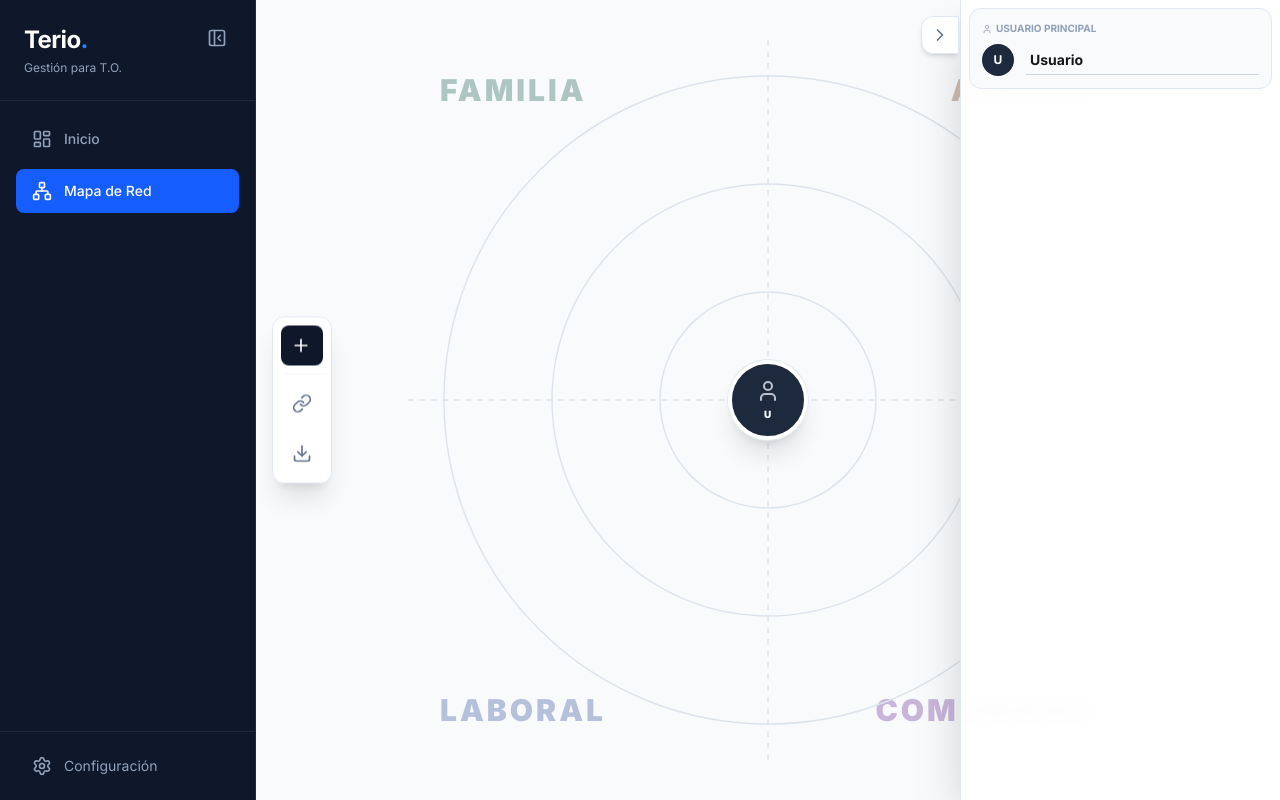
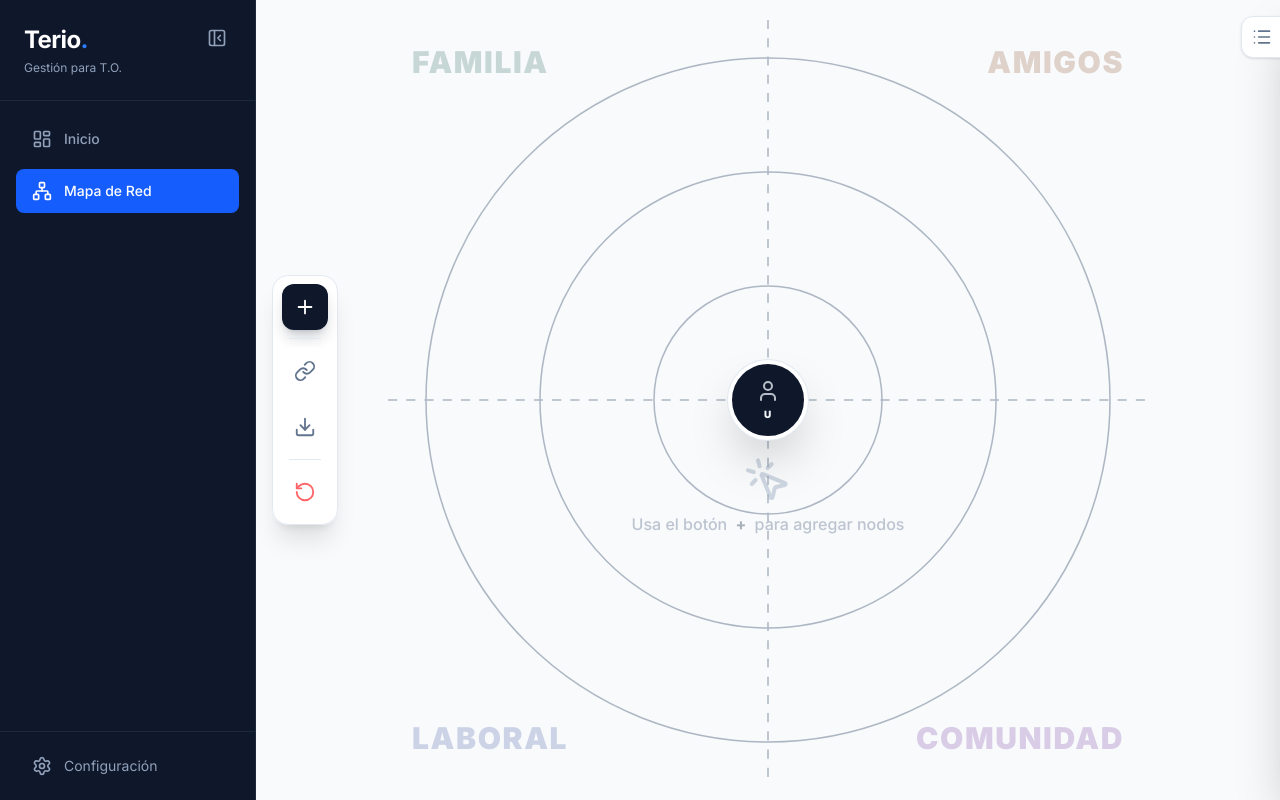
Before and after one commit to vcanio/Terio, a Next.js app: page /tools/sluzki in a window 1280 px wide. Built offline with nearby package versions, Linux system fonts and the light colour scheme.

Commit message:
Add persistence and improve board UI/UX with responsive design

```diff
--- a/src/features/sluzki/components/Board.tsx
+++ b/src/features/sluzki/components/Board.tsx
@@ -1,7 +1,7 @@
 "use client";
 
 import React, { useState } from "react";
-import { Plus, Link as LinkIcon, Download, Info, ChevronRight, List, Trash2, User, Check } from "lucide-react";
+import { Plus, Link as LinkIcon, Download, Info, ChevronRight, List, Trash2, User, Check, X, RotateCcw, MousePointerClick } from "lucide-react";
 import { useSluzkiBoard } from "@/features/sluzki/hooks/useSluzkiBoard";
 import { DraggableNode } from "@/features/sluzki/components/DraggableNode";
 import { Modal } from "@/components/ui/Modal";
@@ -13,12 +13,13 @@ export default function SluzkiBoard() {
     containerRef, nodes, edges, centerName, setCenterName,
     isConnecting, setIsConnecting, sourceId, setSourceId, mousePos,
     addNode, deleteNode, deleteEdge, updateNodeName, onNodeDrag,
-    handleNodeClick, handleMouseMove, getNodePos, downloadImage
+    handleNodeClick, handleMouseMove, getNodePos, downloadImage,
+    isLoaded, clearBoard
   } = useSluzkiBoard();
 
-  // Estado UI Local (Solo para visualización)
+  // Estado UI
   const [isModalOpen, setIsModalOpen] = useState(false);
-  const [isListOpen, setIsListOpen] = useState(true);
+  const [isListOpen, setIsListOpen] = useState(false);
   const [modalName, setModalName] = useState("");
   const [modalType, setModalType] = useState<NodeType>("family");
 
@@ -32,81 +33,130 @@ export default function SluzkiBoard() {
 
   const sourcePos = sourceId ? getNodePos(sourceId) : { x: 0, y: 0 };
 
+  // Evitar renderizado hasta que cargue localStorage
+  if (!isLoaded) return <div className="w-full h-full bg-slate-50 flex items-center justify-center text-slate-400">Cargando mapa...</div>;
+
   return (
     <div
       ref={containerRef}
       onMouseMove={handleMouseMove}
-      className={`w-full h-full relative bg-slate-50 font-sans flex items-center justify-center overflow-hidden ${isConnecting ? "cursor-crosshair" : ""}`}
+      className={`
+        w-full h-full relative bg-slate-50 font-sans flex items-center justify-center overflow-hidden
+        ${isConnecting ? "cursor-crosshair" : ""}
+      `}
     >
-      {/* --- BARRA DE HERRAMIENTAS IZQUIERDA --- */}
-      <div className="exclude-from-export absolute z-50 left-4 top-1/2 -translate-y-1/2 flex flex-col gap-2 pointer-events-none">
-        <div className="bg-white/95 backdrop-blur-sm p-2 rounded-xl shadow-xl border border-slate-200 pointer-events-auto flex flex-col gap-2">
-          <button onClick={() => setIsModalOpen(true)} className="p-2.5 bg-slate-900 text-white rounded-lg hover:bg-slate-800 transition-all active:scale-95" title="Agregar Nodo">
-            <Plus size={20} />
+      {/* --- BARRA DE HERRAMIENTAS MEJORADA --- */}
+      <div className="exclude-from-export absolute z-50
+        bottom-6 left-1/2 -translate-x-1/2 flex-row gap-4
+        md:left-4 md:top-1/2 md:bottom-auto md:-translate-y-1/2 md:translate-x-0 md:flex-col md:gap-2
+        pointer-events-none transition-all duration-300"
+      >
+        <div className="bg-white/95 backdrop-blur-sm p-2 rounded-2xl shadow-xl border border-slate-200 pointer-events-auto flex
+          flex-row gap-3 items-center md:flex-col md:gap-2"
+        >
+          <button
+            onClick={() => setIsModalOpen(true)}
+            className="p-3 bg-slate-900 text-white rounded-xl shadow-lg shadow-slate-900/20 hover:bg-slate-800 transition-all active:scale-95 flex items-center justify-center"
+            title="Agregar Nodo"
+          >
+            <Plus size={22} />
           </button>
-          <div className="w-full h-px bg-slate-100 mx-1"></div>
-          <button onClick={() => { setIsConnecting(!isConnecting); setSourceId(null); }} className={`p-2.5 rounded-lg transition-all border ${isConnecting ? "bg-blue-600 border-blue-600 text-white" : "bg-white border-transparent text-slate-500 hover:bg-slate-50"}`} title="Conectar nodos">
-            <LinkIcon size={20} />
+
+          <div className="w-px h-8 bg-slate-200 md:w-8 md:h-px"></div>
+
+          <button
+            onClick={() => { setIsConnecting(!isConnecting); setSourceId(null); }}
+            className={`p-3 rounded-xl transition-all border
+              ${isConnecting
+                ? "bg-blue-600 border-blue-600 text-white shadow-md shadow-blue-600/20 animate-pulse"
+                : "bg-white border-transparent text-slate-500 hover:bg-slate-50 hover:text-slate-900"
+              }`}
+            title={isConnecting ? "Modo conexión activo" : "Conectar nodos"}
+          >
+            <LinkIcon size={22} />
           </button>
-          <button onClick={downloadImage} className="p-2.5 bg-white border border-transparent text-slate-500 rounded-lg hover:bg-slate-50 transition-all active:scale-95" title="Descargar PNG">
-            <Download size={20} />
+
+          <button
+            onClick={downloadImage}
+            className="p-3 bg-white border border-transparent text-slate-500 rounded-xl hover:bg-slate-50 hover:text-slate-900 transition-all active:scale-95"
+            title="Descargar imagen"
+          >
+            <Download size={22} />
+          </button>
+
+          <div className="w-px h-8 bg-slate-200 md:w-8 md:h-px"></div>
+
+          <button
+            onClick={clearBoard}
+            className="p-3 bg-white border border-transparent text-red-400 rounded-xl hover:bg-red-50 hover:text-red-600 transition-all active:scale-95"
+            title="Limpiar mapa"
+          >
+            <RotateCcw size={22} />
           </button>
         </div>
       </div>
 
-      {/* --- BARRA LATERAL DERECHA (LISTA) --- */}
-      <div className={`exclude-from-export absolute z-40 right-0 top-0 bottom-0 w-80 bg-white/95 backdrop-blur border-l border-slate-200 shadow-2xl transition-transform duration-300 flex flex-col ${isListOpen ? 'translate-x-0' : 'translate-x-full'}`}>
-        <button onClick={() => setIsListOpen(!isListOpen)} className="absolute -left-10 top-4 p-2 bg-white border border-slate-200 rounded-l-xl shadow-md text-slate-500 hover:text-slate-900 z-50">
-          {isListOpen ? <ChevronRight size={20} /> : <List size={20} />}
+      {/* --- SIDEBAR (Igual que antes) --- */}
+      <div className={`exclude-from-export absolute z-40 right-0 top-0 bottom-0 w-full sm:w-80 md:w-96 bg-white/95 backdrop-blur border-l border-slate-200 shadow-2xl transition-transform duration-300 ease-in-out flex flex-col ${isListOpen ? 'translate-x-0' : 'translate-x-full'}`}>
+        <button onClick={() => setIsListOpen(!isListOpen)} className="absolute -left-10 top-4 p-2.5 bg-white border border-slate-200 rounded-l-xl shadow-sm text-slate-500 hover:text-slate-900 z-50 flex items-center justify-center">
+            {isListOpen ? <ChevronRight size={20} /> : <List size={20} />}
         </button>
-
-        {/* Edición Usuario Central */}
-        <div className="bg-slate-50 p-3 rounded-xl border border-slate-200 m-2">
+        <div className="flex justify-between items-center p-4 border-b border-slate-100">
+            <h2 className="text-sm font-bold text-slate-800 uppercase tracking-wide flex items-center gap-2"><List size={16} /> Red de Apoyo ({nodes.length})</h2>
+            <button onClick={() => setIsListOpen(false)} className="md:hidden p-1 text-slate-400"><X size={20}/></button>
+        </div>
+        <div className="bg-slate-50 p-4 rounded-xl border border-slate-200 m-3 shadow-sm">
           <div className="text-[10px] uppercase font-bold text-slate-400 mb-2 flex items-center gap-1"><User size={10} /> Usuario Principal</div>
           <div className="flex items-center gap-3">
-            <div className="w-8 h-8 shrink-0 rounded-full flex items-center justify-center bg-slate-800 text-white font-bold text-xs">{getInitials(centerName)}</div>
-            <input type="text" value={centerName} onChange={(e) => setCenterName(e.target.value)} className="w-full text-sm font-bold bg-transparent border-b border-slate-300 focus:border-blue-500 p-1 focus:outline-none" />
+            <div className="w-10 h-10 shrink-0 rounded-full flex items-center justify-center bg-slate-800 text-white font-bold text-sm shadow-md ring-2 ring-white">{getInitials(centerName)}</div>
+            <input type="text" value={centerName} onChange={(e) => setCenterName(e.target.value)} className="w-full text-base font-bold bg-transparent border-b border-slate-300 focus:border-blue-500 p-1 focus:outline-none transition-colors text-slate-800" placeholder="Nombre..." />
           </div>
         </div>
-
-        {/* Lista de Nodos */}
-        <div className="flex-1 overflow-y-auto p-2 space-y-2">
+        <div className="flex-1 overflow-y-auto p-3 space-y-2.5">
+          {nodes.length === 0 && <div className="text-center text-slate-400 text-sm py-10 opacity-60">Sin nodos aún.</div>}
           {nodes.map((node) => {
             const style = THEME[node.type];
             return (
-              <div key={node.id} className="group flex items-center gap-3 p-2 rounded-xl border border-slate-100 hover:border-blue-200 bg-white">
-                <div className={`w-8 h-8 shrink-0 rounded-full flex items-center justify-center border-2 ${style.bg} ${style.border} ${style.text} font-bold text-xs`}>{getInitials(node.name)}</div>
+              <div key={node.id} className="group flex items-center gap-3 p-2.5 rounded-xl border border-slate-100 hover:border-blue-300 hover:shadow-md transition-all bg-white">
+                <div className={`w-9 h-9 shrink-0 rounded-full flex items-center justify-center border-2 ${style.bg} ${style.border} ${style.text} font-bold text-xs`}>{getInitials(node.name)}</div>
                 <div className="flex-1 min-w-0">
-                  <div className="text-[10px] uppercase font-bold text-slate-400 flex items-center gap-1"><style.icon size={10} /> {style.label}</div>
-                  <input type="text" value={node.name} onChange={(e) => updateNodeName(node.id, e.target.value)} className="w-full text-sm font-medium bg-transparent border-none p-0 focus:ring-0" />
+                  <div className="text-[10px] uppercase font-bold text-slate-400 flex items-center gap-1 mb-0.5"><style.icon size={10} /> {style.label}</div>
+                  <input type="text" value={node.name} onChange={(e) => updateNodeName(node.id, e.target.value)} className="w-full text-sm font-medium bg-transparent border-none p-0 focus:ring-0 text-slate-700 placeholder:text-slate-300" />
                 </div>
-                <button onClick={() => deleteNode(node.id)} className="p-1.5 text-slate-300 hover:text-red-500 opacity-0 group-hover:opacity-100 transition-opacity"><Trash2 size={16} /></button>
+                <button onClick={() => deleteNode(node.id)} className="p-2 text-slate-300 hover:text-red-500 hover:bg-red-50 rounded-lg transition-all"><Trash2 size={16} /></button>
               </div>
             );
           })}
         </div>
       </div>
 
-      {/* --- FONDO Y CUADRANTES --- */}
-      <div className="pointer-events-none absolute w-full max-w-[90vmin] aspect-square flex items-center justify-center opacity-60">
-        <div className="absolute inset-0 z-0 text-3xl font-black uppercase tracking-widest select-none">
-            <span className="absolute top-8 left-8 text-emerald-900/50">Familia</span>
-            <span className="absolute top-8 right-8 text-amber-900/50 text-right">Amigos</span>
-            <span className="absolute bottom-8 left-8 text-blue-900/50">Laboral</span>
-            <span className="absolute bottom-8 right-8 text-purple-900/50 text-right">Comunidad</span>
+      {/* --- FONDO (Igual que antes) --- */}
+      <div className="pointer-events-none absolute w-full max-w-[95vmin] aspect-square flex items-center justify-center opacity-50">
+        <div className="absolute inset-0 z-0 font-black uppercase tracking-widest select-none">
+            <span className="absolute top-6 left-6 text-sm md:text-3xl text-emerald-900/40">Familia</span>
+            <span className="absolute top-6 right-6 text-sm md:text-3xl text-amber-900/40 text-right">Amigos</span>
+            <span className="absolute bottom-6 left-6 text-sm md:text-3xl text-blue-900/40">Laboral</span>
+            <span className="absolute bottom-6 right-6 text-sm md:text-3xl text-purple-900/40 text-right">Comunidad</span>
         </div>
         <svg className="absolute inset-0 w-full h-full z-0" viewBox="0 0 1000 1000">
-          <line x1="0" y1="500" x2="1000" y2="500" stroke="#cbd5e1" strokeWidth="2" strokeDasharray="8 8" />
-          <line x1="500" y1="0" x2="500" y2="1000" stroke="#cbd5e1" strokeWidth="2" strokeDasharray="8 8" />
-          <circle cx="500" cy="500" r="150" fill="none" stroke="#cbd5e1" strokeWidth="2" />
-          <circle cx="500" cy="500" r="300" fill="none" stroke="#cbd5e1" strokeWidth="2" />
-          <circle cx="500" cy="500" r="450" fill="none" stroke="#cbd5e1" strokeWidth="2" />
+          <line x1="0" y1="500" x2="1000" y2="500" stroke="#64748b" strokeWidth="2" strokeDasharray="12 12" />
+          <line x1="500" y1="0" x2="500" y2="1000" stroke="#64748b" strokeWidth="2" strokeDasharray="12 12" />
+          <circle cx="500" cy="500" r="150" fill="none" stroke="#64748b" strokeWidth="2" />
+          <circle cx="500" cy="500" r="300" fill="none" stroke="#64748b" strokeWidth="2" />
+          <circle cx="500" cy="500" r="450" fill="none" stroke="#64748b" strokeWidth="2" />
         </svg>
       </div>
 
-      {/* --- ÁREA DE JUEGO (CANVAS) --- */}
+      {/* --- EMPTY STATE (NUEVO: Guía visual si no hay nodos) --- */}
+      {nodes.length === 0 && (
+        <div className="pointer-events-none absolute top-1/2 left-1/2 -translate-x-1/2 -translate-y-1/2 mt-24 text-center opacity-40 animate-in fade-in zoom-in duration-700">
+            <MousePointerClick className="w-12 h-12 mx-auto mb-2 text-slate-400" />
+            <p className="text-slate-500 font-medium">Usa el botón <span className="font-bold text-slate-700 mx-1">+</span> para agregar nodos</p>
+        </div>
+      )}
+
+      {/* --- ÁREA DE JUEGO --- */}
       <div className="absolute top-1/2 left-1/2 w-0 h-0 z-10 overflow-visible">
-        {/* LÍNEAS DE CONEXIÓN */}
         <svg className="absolute overflow-visible -top-[9999px] -left-[9999px] w-[19999px] h-[19999px] pointer-events-none" style={{ left: 0, top: 0 }}>
           {isConnecting && sourceId && (
             <line x1={sourcePos.x} y1={sourcePos.y} x2={mousePos.x} y2={mousePos.y} stroke="#3b82f6" strokeWidth="2" strokeDasharray="5 5" className="opacity-60 animate-pulse" />
@@ -118,11 +168,11 @@ export default function SluzkiBoard() {
             const midY = (start.y + end.y) / 2;
             return (
               <g key={edge.id} className="pointer-events-auto cursor-pointer group" onClick={(e) => { e.stopPropagation(); deleteEdge(edge.id); }}>
-                <line x1={start.x} y1={start.y} x2={end.x} y2={end.y} stroke="transparent" strokeWidth="20" />
-                <line x1={start.x} y1={start.y} x2={end.x} y2={end.y} stroke="#94a3b8" className="stroke-slate-400 stroke-[2px] transition-colors duration-300 group-hover:stroke-red-400" />
+                <line x1={start.x} y1={start.y} x2={end.x} y2={end.y} stroke="transparent" strokeWidth="30" />
+                <line x1={start.x} y1={start.y} x2={end.x} y2={end.y} stroke="#94a3b8" className="stroke-slate-400 stroke-[2px] transition-colors duration-300 group-hover:stroke-red-400 group-hover:stroke-[3px]" />
                 <foreignObject x={midX - 12} y={midY - 12} width={24} height={24} className="overflow-visible pointer-events-none exclude-from-export">
-                  <div className="w-6 h-6 flex items-center justify-center opacity-0 group-hover:opacity-100 transition-all transform scale-75 group-hover:scale-100">
-                    <div className="bg-white text-red-500 rounded-full shadow-md border border-red-100 p-1"><Trash2 size={12} /></div>
+                  <div className="w-6 h-6 flex items-center justify-center opacity-0 group-hover:opacity-100 transition-all transform scale-125 md:scale-100">
+                    <div className="bg-white text-red-500 rounded-full shadow-md border border-red-100 p-1 hover:bg-red-50"><Trash2 size={12} /></div>
                   </div>
                 </foreignObject>
               </g>
@@ -131,48 +181,48 @@ export default function SluzkiBoard() {
         </svg>
 
         {/* NODO CENTRAL */}
-        <div onClick={() => handleNodeClick("center")} title={centerName} className={`absolute -translate-x-1/2 -translate-y-1/2 z-30 w-16 h-16 md:w-20 md:h-20 rounded-full bg-slate-800 text-white flex flex-col items-center justify-center shadow-xl cursor-pointer transition-all duration-300 border-4 border-white ring-1 ring-slate-200 ${isConnecting && sourceId === "center" ? "ring-4 ring-blue-400 scale-105" : ""}`}>
+        <div onClick={() => handleNodeClick("center")} title={centerName} className={`absolute -translate-x-1/2 -translate-y-1/2 z-30 w-16 h-16 md:w-20 md:h-20 rounded-full bg-slate-900 text-white flex flex-col items-center justify-center shadow-2xl cursor-pointer transition-all duration-300 border-4 border-white ring-1 ring-slate-200 hover:scale-105 active:scale-95 ${isConnecting && sourceId === "center" ? "ring-4 ring-blue-400 scale-105" : ""}`}>
           <User size={24} className="mb-1 text-slate-200 opacity-80" />
           <span className="text-[10px] font-black uppercase tracking-widest text-slate-100 max-w-[90%] truncate px-1">{centerName.length > 3 ? getInitials(centerName) : centerName}</span>
         </div>
 
-        {/* NODOS DRAGGABLE */}
+        {/* NODOS */}
         {nodes.map((node) => (
           <DraggableNode key={node.id} node={node} onDrag={onNodeDrag} onClick={() => handleNodeClick(node.id)} isTarget={isConnecting && sourceId === node.id} isSelected={sourceId === node.id} />
         ))}
       </div>
 
       {isConnecting && (
-        <div className="exclude-from-export absolute bottom-8 bg-slate-800 text-white px-4 py-2 rounded-full shadow-lg text-xs flex gap-2 items-center pointer-events-none animate-in fade-in slide-in-from-bottom-4">
-          <Info size={14} className="text-blue-300" /> <span>Selecciona dos nodos para conectarlos</span>
+        <div className="exclude-from-export absolute top-20 md:bottom-8 md:top-auto bg-slate-900/90 backdrop-blur text-white px-6 py-3 rounded-full shadow-2xl text-sm font-medium flex gap-3 items-center pointer-events-none animate-in fade-in slide-in-from-top-4 md:slide-in-from-bottom-4 z-50 border border-white/10">
+          <Info size={18} className="text-blue-400 animate-pulse" /> <span>Toca otro nodo para conectar</span>
         </div>
       )}
 
-      {/* --- MODAL NUEVO INTEGRANTE (USANDO EL MODAL GENÉRICO) --- */}
+      {/* --- MODAL (Igual) --- */}
       <Modal isOpen={isModalOpen} onClose={() => setIsModalOpen(false)} title="Nuevo Integrante">
-        <div className="space-y-4">
+        <div className="space-y-5">
           <div>
             <label className="block text-xs font-bold text-slate-500 uppercase tracking-wider mb-2">Nombre Completo</label>
-            <input autoFocus type="text" value={modalName} onChange={(e) => setModalName(e.target.value)} placeholder="Ej: María Pérez" className="w-full bg-slate-50 border border-slate-200 text-slate-800 text-sm rounded-xl px-4 py-3 focus:outline-none focus:ring-2 focus:ring-blue-500/20 focus:border-blue-500 transition-all" onKeyDown={(e) => e.key === "Enter" && handleAddSubmit()} />
+            <input autoFocus type="text" value={modalName} onChange={(e) => setModalName(e.target.value)} placeholder="Ej: María Pérez" className="w-full bg-slate-50 border border-slate-200 text-slate-900 text-base rounded-xl px-4 py-3 focus:outline-none focus:ring-2 focus:ring-blue-500/20 focus:border-blue-500 transition-all" onKeyDown={(e) => e.key === "Enter" && handleAddSubmit()} />
           </div>
           <div>
             <label className="block text-xs font-bold text-slate-500 uppercase tracking-wider mb-2">Cuadrante / Relación</label>
-            <div className="grid grid-cols-2 gap-2">
+            <div className="grid grid-cols-2 gap-3">
               {Object.entries(THEME).map(([key, style]) => {
                 const isSelected = modalType === key;
                 const Icon = style.icon;
                 return (
-                  <button key={key} onClick={() => setModalType(key as NodeType)} className={`flex items-center gap-2 p-2.5 rounded-xl border transition-all text-left ${isSelected ? `${style.bg} ${style.border} ${style.text} ring-1 ring-offset-1 ring-transparent` : "bg-white border-slate-200 text-slate-500 hover:bg-slate-50"}`}>
-                    <div className={`w-6 h-6 rounded-full flex items-center justify-center shrink-0 ${isSelected ? "bg-white/50" : style.bg}`}><Icon size={12} className={isSelected ? style.text : ""} /></div>
-                    <span className="text-xs font-bold">{style.label}</span>
-                    {isSelected && <Check size={14} className="ml-auto opacity-60" />}
+                  <button key={key} onClick={() => setModalType(key as NodeType)} className={`flex items-center gap-3 p-3 rounded-xl border transition-all text-left ${isSelected ? `${style.bg} ${style.border} ${style.text} ring-1 ring-offset-1 ring-transparent` : "bg-white border-slate-200 text-slate-500 hover:bg-slate-50"}`}>
+                    <div className={`w-8 h-8 rounded-full flex items-center justify-center shrink-0 ${isSelected ? "bg-white/50" : style.bg}`}><Icon size={14} className={isSelected ? style.text : ""} /></div>
+                    <span className="text-sm font-bold">{style.label}</span>
+                    {isSelected && <Check size={16} className="ml-auto opacity-60" />}
                   </button>
                 );
               })}
             </div>
           </div>
-          <button onClick={handleAddSubmit} disabled={!modalName.trim()} className={`w-full py-3.5 rounded-xl font-bold text-sm shadow-lg shadow-blue-900/5 mt-4 flex items-center justify-center gap-2 transition-all ${!modalName.trim() ? "bg-slate-100 text-slate-400 cursor-not-allowed" : "bg-slate-900 text-white hover:bg-slate-800 hover:scale-[1.02] active:scale-95"}`}>
-            <Plus size={18} strokeWidth={3} /> Agregar al Mapa
+          <button onClick={handleAddSubmit} disabled={!modalName.trim()} className={`w-full py-4 rounded-xl font-bold text-sm shadow-xl shadow-blue-900/5 mt-2 flex items-center justify-center gap-2 transition-all ${!modalName.trim() ? "bg-slate-100 text-slate-400 cursor-not-allowed" : "bg-slate-900 text-white hover:bg-slate-800 hover:scale-[1.02] active:scale-95"}`}>
+            <Plus size={20} strokeWidth={2.5} /> Agregar al Mapa
           </button>
         </div>
       </Modal>
--- a/src/features/sluzki/hooks/useSluzkiBoard.ts
+++ b/src/features/sluzki/hooks/useSluzkiBoard.ts
@@ -1,4 +1,4 @@
-import { useState, useRef, useCallback } from "react";
+import { useState, useRef, useCallback, useEffect } from "react"; // Agregamos useEffect
 import { toPng } from "html-to-image";
 import { NodeData, EdgeData, NodeType } from "../types";
 
@@ -7,11 +7,36 @@ export const useSluzkiBoard = () => {
   const [nodes, setNodes] = useState<NodeData[]>([]);
   const [edges, setEdges] = useState<EdgeData[]>([]);
   const [centerName, setCenterName] = useState("Usuario");
+  const [isLoaded, setIsLoaded] = useState(false); // Para evitar flash de contenido vacío
 
   // Estado de interacción
   const [isConnecting, setIsConnecting] = useState(false);
   const [sourceId, setSourceId] = useState<string | null>(null);
   const [mousePos, setMousePos] = useState({ x: 0, y: 0 });
+
+  // --- 1. PERSISTENCIA (Auto-guardado) ---
+  // Cargar datos al montar
+  useEffect(() => {
+    const savedData = localStorage.getItem("terio-sluzki-data");
+    if (savedData) {
+      try {
+        const { nodes: savedNodes, edges: savedEdges, centerName: savedCenter } = JSON.parse(savedData);
+        setNodes(savedNodes || []);
+        setEdges(savedEdges || []);
+        setCenterName(savedCenter || "Usuario");
+      } catch (e) {
+        console.error("Error cargando datos", e);
+      }
+    }
+    setIsLoaded(true);
+  }, []);
+
+  // Guardar datos al cambiar
+  useEffect(() => {
+    if (isLoaded) {
+      localStorage.setItem("terio-sluzki-data", JSON.stringify({ nodes, edges, centerName }));
+    }
+  }, [nodes, edges, centerName, isLoaded]);
 
   // --- ACCIONES DE NODOS ---
   const addNode = (name: string, type: NodeType) => {
@@ -39,6 +64,14 @@ export const useSluzkiBoard = () => {
     setNodes(prev => prev.filter((n) => n.id !== id));
     setEdges(prev => prev.filter((e) => e.from !== id && e.to !== id));
     if (sourceId === id) setSourceId(null);
+  };
+
+  const clearBoard = () => {
+    if (window.confirm("¿Estás seguro de que quieres borrar todo el mapa?")) {
+      setNodes([]);
+      setEdges([]);
+      setCenterName("Usuario");
+    }
   };
 
   const updateNodeName = (id: string, newName: string) => {
@@ -102,7 +135,7 @@ export const useSluzkiBoard = () => {
       backgroundColor: "#f8fafc",
     }).then((dataUrl) => {
         const link = document.createElement("a");
-        link.download = "mapa-sluzki.png";
+        link.download = `mapa-sluzki-${new Date().toISOString().slice(0,10)}.png`; // Nombre con fecha
         link.href = dataUrl;
         link.click();
       }).catch((err) => console.error(err));
@@ -119,9 +152,11 @@ export const useSluzkiBoard = () => {
     sourceId,
     setSourceId,
     mousePos,
+    isLoaded, // Exportamos estado de carga
     // Acciones y Getters
     addNode,
     deleteNode,
+    clearBoard, // Nueva acción
     deleteEdge,
     updateNodeName,
     onNodeDrag,
```
